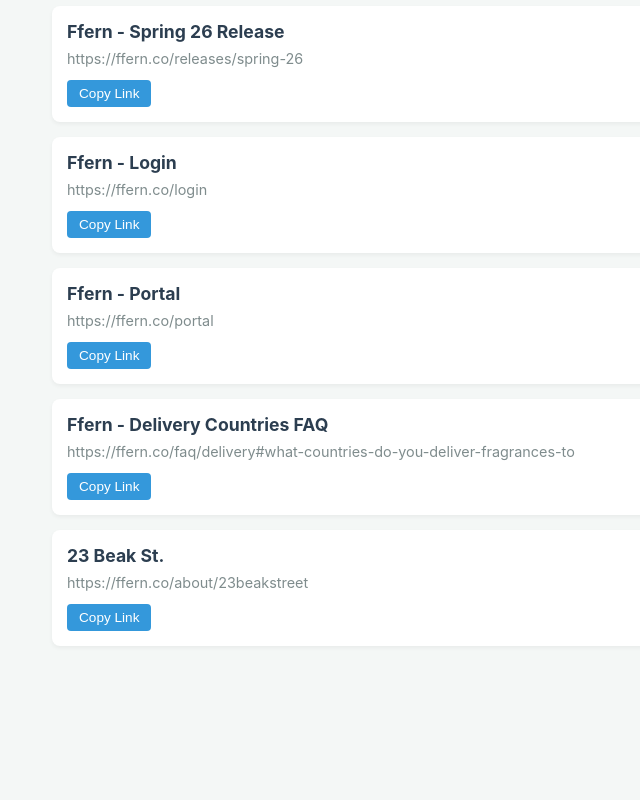
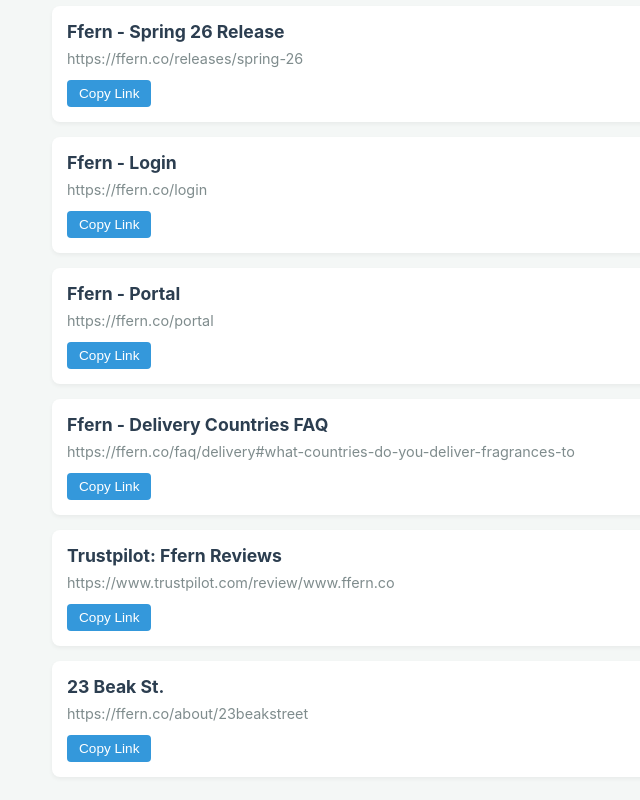
Before and after one commit to rickyybarritatp-code/my-links, a plain HTML site: page index.html in a window 1280 px wide. Shown: the part 554-1354 px from the top of the page, without its empty margins (288-928 px from the left). Before the commit the page ends 1275 px from the top, so only its background shows below. Drawn offline with Linux system fonts and the light colour scheme.

Commit message:
Update index.html

```diff
--- a/index.html
+++ b/index.html
@@ -69,7 +69,6 @@
 
     <h1>🔗 My Link Dashboard</h1>
 
-    <!-- Link 1 -->
     <div class="link-card">
         <div class="link-title">Canada Post - Return Label Details</div>
         <a class="link-url" href="https://www.canadapost-postescanada.ca/pr-rc/en/get-return-label/details?id=PR211701" target="_blank">https://www.canadapost-postescanada.ca/pr-rc/en/get-return-label/details?id=PR211701</a>
@@ -78,7 +77,6 @@
         </div>
     </div>
 
-    <!-- Link 2 -->
     <div class="link-card">
         <div class="link-title">Ffern - Nearest Drop-off Point</div>
         <a class="link-url" href="https://ffern.co/faq/where-is-my-nearest-drop-off-point/" target="_blank">https://ffern.co/faq/where-is-my-nearest-drop-off-point/</a>
@@ -87,7 +85,6 @@
         </div>
     </div>
 
-    <!-- Link 3 -->
     <div class="link-card">
         <div class="link-title">Ffern - Return Window FAQ</div>
         <a class="link-url" href="https://ffern.co/faq/how-long-do-i-have-to-return-my-bottle/" target="_blank">https://ffern.co/faq/how-long-do-i-have-to-return-my-bottle/</a>
@@ -96,7 +93,6 @@
         </div>
     </div>
 
-    <!-- Link 4 -->
     <div class="link-card">
         <div class="link-title">Ffern - Spring 26 Release</div>
         <a class="link-url" href="https://ffern.co/releases/spring-26" target="_blank">https://ffern.co/releases/spring-26</a>
@@ -105,7 +101,6 @@
         </div>
     </div>
 
-    <!-- Link 5 -->
     <div class="link-card">
         <div class="link-title">Ffern - Login</div>
         <a class="link-url" href="https://ffern.co/login" target="_blank">https://ffern.co/login</a>
@@ -114,7 +109,6 @@
         </div>
     </div>
 
-    <!-- Link 6 -->
     <div class="link-card">
         <div class="link-title">Ffern - Portal</div>
         <a class="link-url" href="https://ffern.co/portal" target="_blank">https://ffern.co/portal</a>
@@ -123,7 +117,6 @@
         </div>
     </div>
 
-    <!-- Link 7 -->
     <div class="link-card">
         <div class="link-title">Ffern - Delivery Countries FAQ</div>
         <a class="link-url" href="https://ffern.co/faq/delivery#what-countries-do-you-deliver-fragrances-to" target="_blank">https://ffern.co/faq/delivery#what-countries-do-you-deliver-fragrances-to</a>
@@ -132,7 +125,14 @@
         </div>
     </div>
 
-    <!-- Moved to Bottom: 23 Beak St -->
+    <div class="link-card">
+        <div class="link-title">Trustpilot: Ffern Reviews</div>
+        <a class="link-url" href="https://www.trustpilot.com/review/www.ffern.co" target="_blank">https://www.trustpilot.com/review/www.ffern.co</a>
+        <div class="actions">
+            <button onclick="copyToClipboard('https://www.trustpilot.com/review/www.ffern.co', this)">Copy Link</button>
+        </div>
+    </div>
+
     <div class="link-card">
         <div class="link-title">23 Beak St.</div>
         <a class="link-url" href="https://ffern.co/about/23beakstreet" target="_blank">https://ffern.co/about/23beakstreet</a>
```
